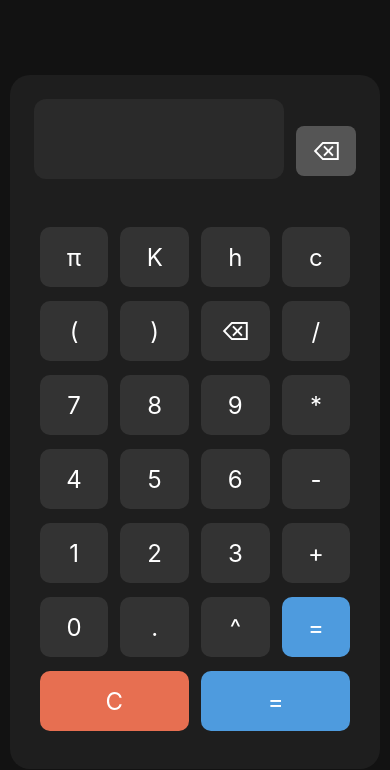
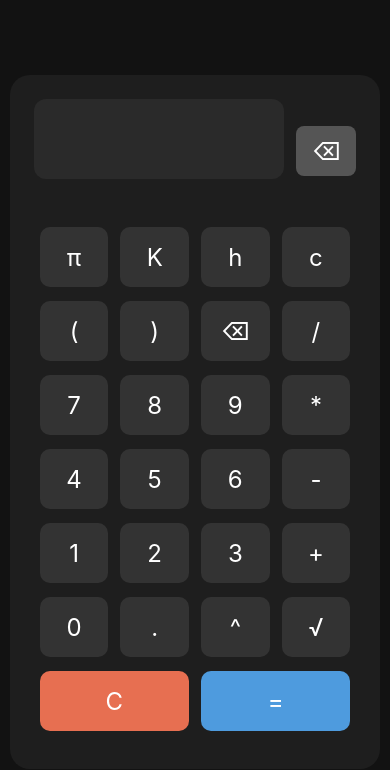
Before and after one commit to rajan221209/Chemistry-Calculator, a React Native app: screen / in a window 390 px wide. Shown: the top 770 px of the page. Built offline with nearby package versions, Linux system fonts and the light colour scheme.

Commit message:
added square root function

```diff
--- a/App.tsx
+++ b/App.tsx
@@ -43,6 +43,9 @@ export default function App() {
       .replace(/(\d)([a-zA-Z])/g, '$1*$2') // 2π → 2*π
       .replace(/([a-zA-Z])(\d)/g, '$1*$2') // π2 → π*2
       .replace(/(\))([a-zA-Z])/g, '$1*$2') // )π → )*π
+      .replace(/√(\d+(\.\d+)?|\([^)]+\))/g, (match: any, group: any) => {
+        return `sqrt(${group})`
+      })
 
     return processed;
   };
@@ -138,7 +141,7 @@ export default function App() {
             ['7', '8', '9', '*'],
             ['4', '5', '6', '-'],
             ['1', '2', '3', '+'],
-            ['0', '.', '^', '='],
+            ['0', '.', '^', '√'],
           ].map((row, i) => (
             <View key={i} style={styles.row}>
               {row.map((item) => {
```
